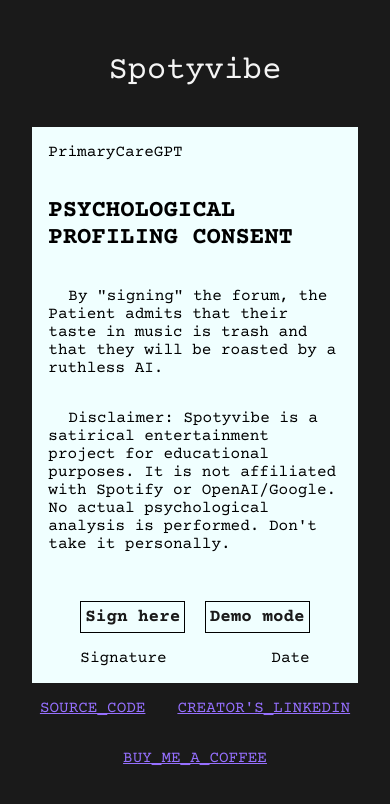
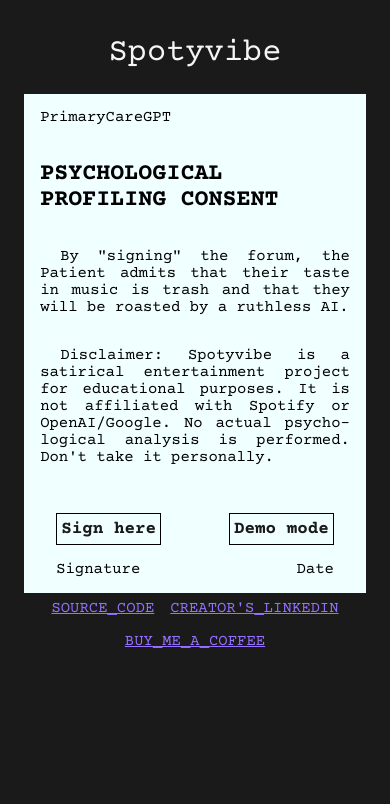
Before and after one commit to BOMBATONGA/Spotyvibe, a Flask app: page / in a window 390 px wide. Shown: the top 804 px of the page. Run offline with Flask 3, Linux system fonts and the light colour scheme.

Commit message:
bug fixed: phone display fixed, cookies reset upon re-enter, errors have custom messages

```diff
--- a/main.py
+++ b/main.py
@@ -67,8 +67,10 @@
         print(f"Error: {e}")
         return jsonify({"archetype": "ERROR", "diagnosis": "The AI is currently unconscious. Try again later."}), 500
 
+    if data is None:
+        return {"error": "Unauthorized"}, 500
     print(data)
     return data
 
 if __name__ == "__main__":
-    app.run(debug=True, port=5050)
+    app.run(debug=True, host='0.0.0.0', port=5050)
--- a/templates/index.html
+++ b/templates/index.html
@@ -1,5 +1,5 @@
 <!DOCTYPE HTML>
-<html>
+<html lang="en">
     <head>
         <title>Spotyvibe</title>
         <meta name="viewport" content="width=device-width, initial-scale=1.0">
@@ -7,12 +7,17 @@
         <link rel="preconnect" href="https://fonts.gstatic.com" crossorigin>
         <link href="https://fonts.googleapis.com/css2?family=Courier+Prime:ital,wght@0,400;0,700;1,400;1,700&display=swap" rel="stylesheet">
         <style>
+            p{
+                hyphens: auto;
+                text-align: justify;
+            }
             #paper{
-                font-size: 16px;
+                font-size: clamp(14px, 4vw, 16px);
                 display: flex;
                 flex-direction: column;
                 background-color:azure;
-                width: 90%;
+                width: 95%;
+                gap: 0rem;
                 max-width: 500px;
                 min-height: 400px;
                 padding: 0px 16px;
@@ -34,7 +39,7 @@
                 align-items: center;
                 flex-direction: column;
                 background-color: #1a1a1a;
-                gap: 1rem;
+                gap: 0.4rem;
                 font-family: Courier Prime;
                 font-weight: 400;
                 font-style: normal;
@@ -84,20 +89,20 @@
         </style>
     </head>
     <body>
-        <h1 style="color:whitesmoke; font-weight: 200">Spotyvibe</h1>
+        <h1 style="color:whitesmoke; font-weight: 200; margin-bottom:1rem; margin-top:0.2rem">Spotyvibe</h1>
 
         <div id="paper">
             <p>PrimaryCareGPT</p>
             <h2>PSYCHOLOGICAL PROFILING CONSENT</h2>
-            <p style="text-indent: 20px">By "signing" the forum, the Patient admits that their taste in music is trash and that they will be roasted by a ruthless AI.</p>
-            <p style="text-indent: 20px">Disclaimer: Spotyvibe is a satirical entertainment project for educational purposes. It is not affiliated with Spotify or OpenAI/Google. No actual psychological analysis is performed. Don't take it personally.</p>
+            <p style="text-indent: 20px; max-width: 480px">By "signing" the forum, the Patient admits that their taste in music is trash and that they will be roasted by a ruthless AI.</p>
+            <p style="text-indent: 20px; max-width: 480px">Disclaimer: Spotyvibe is a satirical entertainment project for educational purposes. It is not affiliated with Spotify or OpenAI/Google. No actual psychological analysis is performed. Don't take it personally.</p>
             </p>
-            <div style="display:flex; justify-content:space-between; padding-left: 32px; padding-right: 32px">
+            <div style="display:flex; justify-content:space-between; padding-left: 16px; padding-right: 16px">
                 <button class="but" id="roast_trigger">Sign here</button>
                 <p id="roast_output" style="display: block; color:#1a1a1a; font-size: 16px; font-weight: bold"></p>
                 <button class="but" id="demo_trigger">Demo mode</button>
             </div>
-            <div style="display:flex; justify-content:space-between; padding-left: 32px; padding-right: 32px">
+            <div style="display:flex; justify-content:space-between; padding-left: 16px; padding-right: 16px">
                 <p>Signature</p>
                 <p>Date</p>
             </div>
@@ -134,7 +139,7 @@
                 </div>
             </div>
         </div>
-        <div id="credits" style="display: flex; justify-content: center; gap:2rem; flex-wrap: wrap;">
+        <div id="credits" style="display: flex; justify-content: center; gap:1rem; flex-wrap: wrap; font-size: clamp(14px, 4vw, 16px);">
             <a target="_blank" href="https://github.com/BOMBATONGA/Spotyvibe">SOURCE_CODE</a>
             <a target="_blank" href="https://www.linkedin.com/in/david-ioan-munteanu-835b16257/">CREATOR'S_LINKEDIN</a>
             <a target="_blank" href="https://buymeacoffee.com/bombatonga">BUY_ME_A_COFFEE</a>
@@ -192,6 +197,15 @@
                         window.location.href = data.auth_url;
                     });
                 }
+
+                if (response.status === 403 || !response.ok) {
+                    throw new Error("You might not be whitelisted. Please DM the creator to enable your email!");
+                }
+
+                if (response.status === 500) {
+                    throw new Error("Internal server error, please try again later :(");
+                }
+
                 return response.json()
             })
             .then(data => {
@@ -209,9 +223,11 @@
                 paper.style.display = "none";
                 deck.style.display = "flex";
             })
-           .catch(error => {
-                roast_output.innerText = "Error: " + error.message;
+            .catch(error => {
+                i = 6;
+                roast_output.innerText = error.message;
                 roast_trigger.style.display = "block";
+                demo_trigger.style.display = "block";
             });
         }
 
```
Also changed, not shown: spotify_fetch.py (+52 -42 lines).
